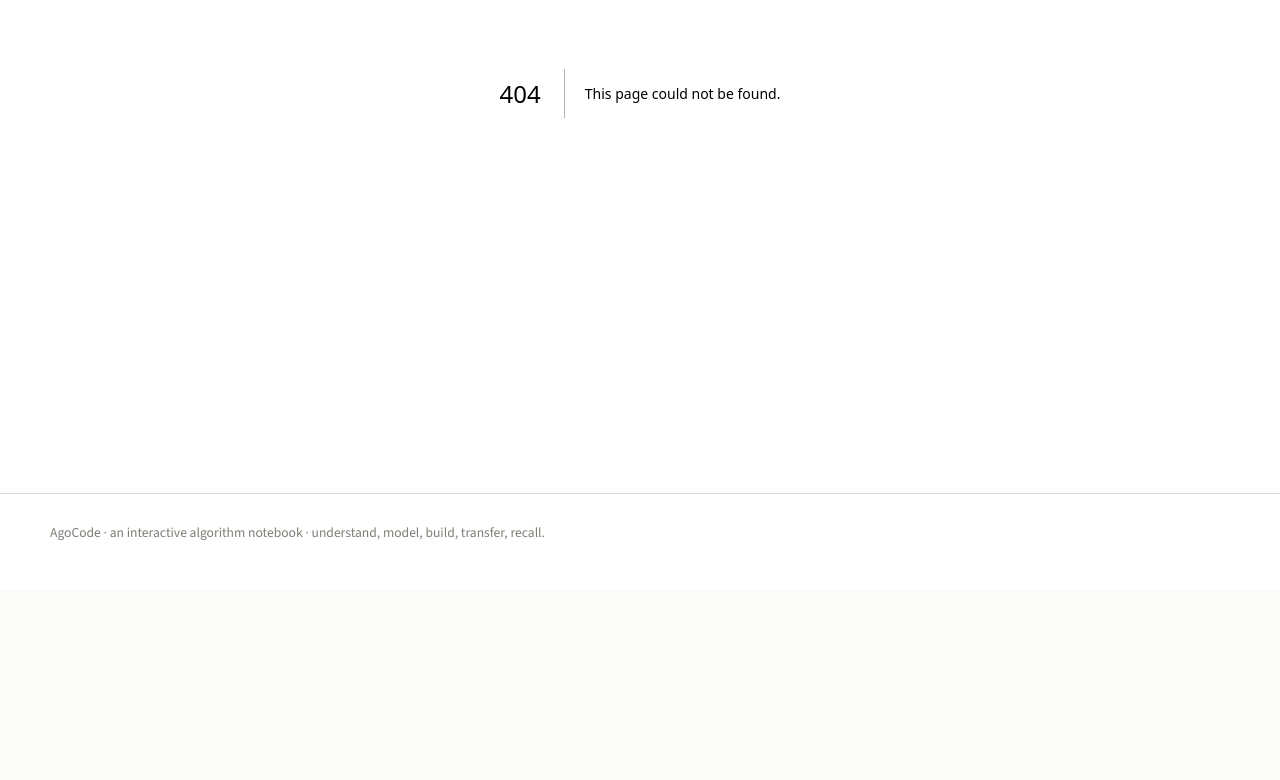
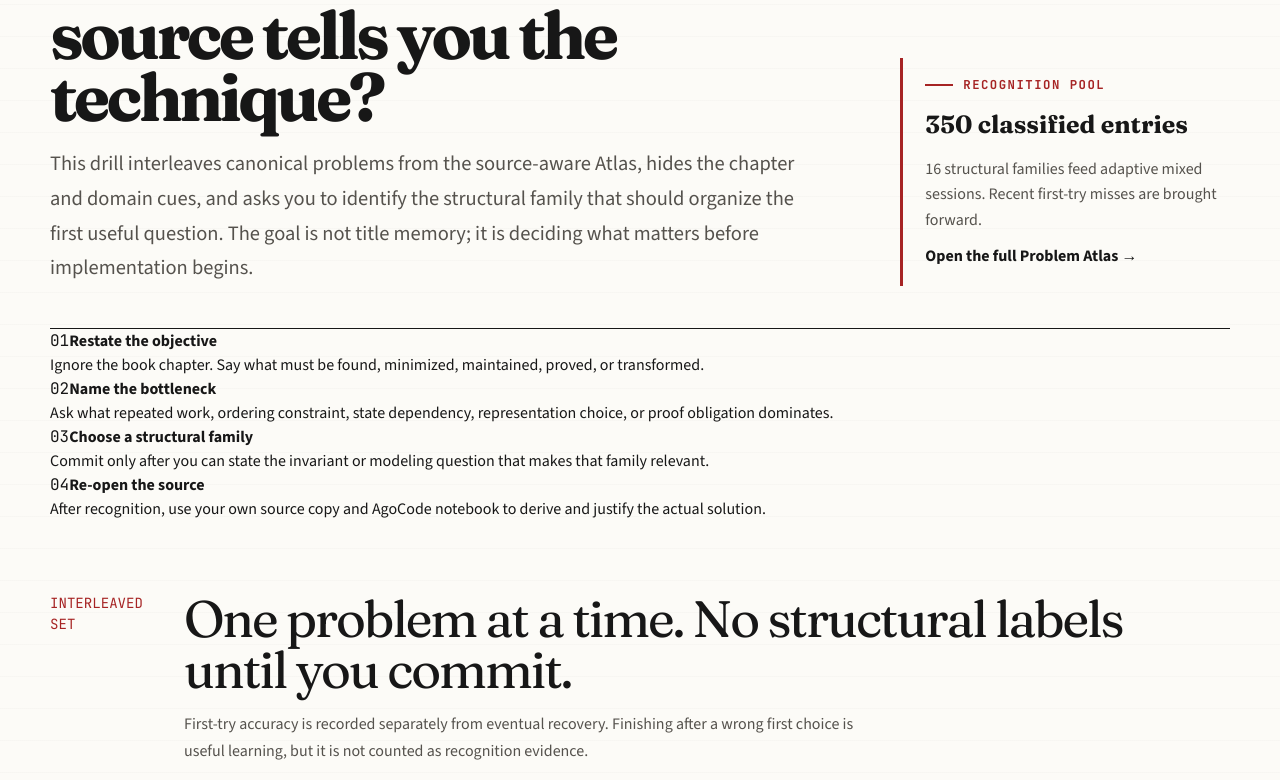
Before and after one commit to anatwork14/agocode, a Next.js app: page /practice/atlas in a window 1280 px wide. Before the commit this address had no page. Shown: the part 380-1160 px from the top of the page. Before the commit the page ends 970 px from the top, so only its background shows below. Built offline with nearby package versions, Linux system fonts and the light colour scheme.

Commit message:
feat: add atlas recognition practice route

```diff
--- /dev/null
+++ b/app/practice/atlas/page.tsx
@@ -0,0 +1,88 @@
+import Link from "next/link";
+import { AtlasPatternRecognitionDrill } from "@/components/practice/AtlasPatternRecognitionDrill";
+import { atlasPatterns, classifiedAtlasExercises } from "@/lib/practice/atlas-recognition";
+
+export const metadata = {
+  title: "Atlas Recognition",
+  description: "Interleaved structural recognition practice across AgoCode's source-aware canonical problem atlas.",
+};
+
+export default function AtlasRecognitionPage() {
+  return (
+    <main className="page">
+      <div className="site-shell">
+        <Link className="back-link" href="/practice">← Transfer Track</Link>
+
+        <div className="knowledge-hero atlas-recognition-hero">
+          <div>
+            <div className="eyebrow">Atlas-wide recognition · no chapter labels</div>
+            <h1 className="editorial-title editorial-title--compact">Can you recognize structure before the source tells you the technique?</h1>
+            <p className="lede">
+              This drill interleaves canonical problems from the source-aware Atlas, hides the chapter and domain cues, and asks
+              you to identify the structural family that should organize the first useful question. The goal is not title memory;
+              it is deciding what matters before implementation begins.
+            </p>
+          </div>
+          <aside className="knowledge-note">
+            <span className="eyebrow">Recognition pool</span>
+            <strong>{classifiedAtlasExercises.length} classified entries</strong>
+            <p>{atlasPatterns.length} structural families feed adaptive mixed sessions. Recent first-try misses are brought forward.</p>
+            <Link href="/exercises">Open the full Problem Atlas →</Link>
+          </aside>
+        </div>
+
+        <section className="atlas-recognition-principles" aria-label="How to use the atlas recognition drill">
+          <article>
+            <span className="mono">01</span>
+            <strong>Restate the objective</strong>
+            <p>Ignore the book chapter. Say what must be found, minimized, maintained, proved, or transformed.</p>
+          </article>
+          <article>
+            <span className="mono">02</span>
+            <strong>Name the bottleneck</strong>
+            <p>Ask what repeated work, ordering constraint, state dependency, representation choice, or proof obligation dominates.</p>
+          </article>
+          <article>
+            <span className="mono">03</span>
+            <strong>Choose a structural family</strong>
+            <p>Commit only after you can state the invariant or modeling question that makes that family relevant.</p>
+          </article>
+          <article>
+            <span className="mono">04</span>
+            <strong>Re-open the source</strong>
+            <p>After recognition, use your own source copy and AgoCode notebook to derive and justify the actual solution.</p>
+          </article>
+        </section>
+
+        <section className="section atlas-recognition-section">
+          <div className="section-heading">
+            <div className="section-heading__index">INTERLEAVED SET</div>
+            <div>
+              <h2>One problem at a time. No structural labels until you commit.</h2>
+              <p>
+                First-try accuracy is recorded separately from eventual recovery. Finishing after a wrong first choice is useful
+                learning, but it is not counted as recognition evidence.
+              </p>
+            </div>
+          </div>
+          <AtlasPatternRecognitionDrill />
+        </section>
+
+        <section className="worksheet-next">
+          <div>
+            <span className="eyebrow">After recognition</span>
+            <h2>Pattern choice is only the beginning.</h2>
+            <p>
+              Open the reasoning notebook, build a baseline, justify the improvement, then solve a neighboring problem where the
+              surface story changes again.
+            </p>
+          </div>
+          <div className="action-row">
+            <Link className="button" href="/blog">Read Ways of Solving</Link>
+            <Link className="button button--primary" href="/exercises">Browse canonical problems →</Link>
+          </div>
+        </section>
+      </div>
+    </main>
+  );
+}
```
